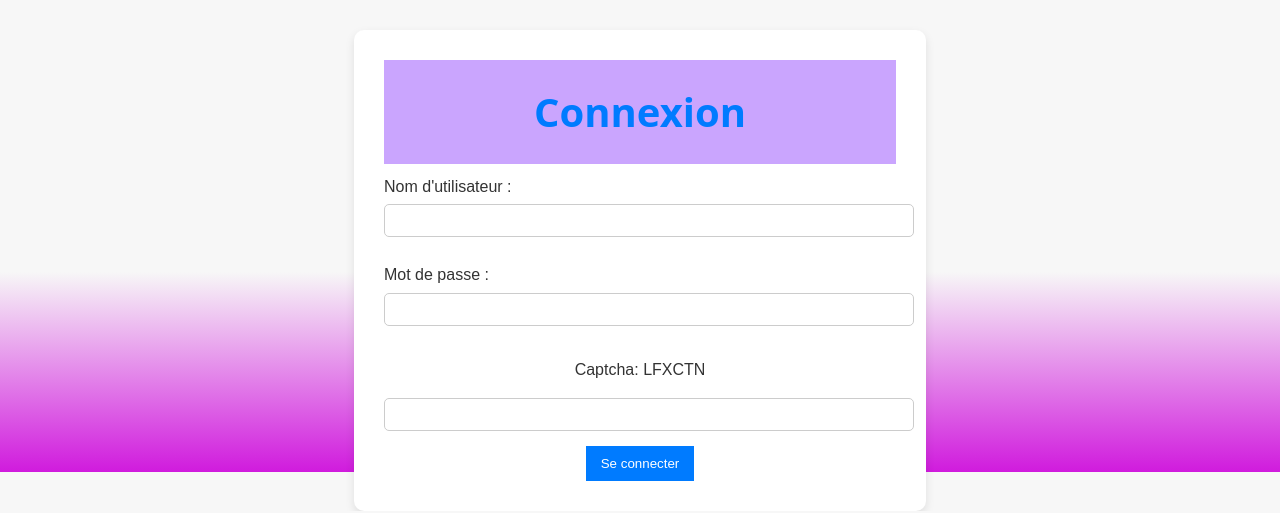
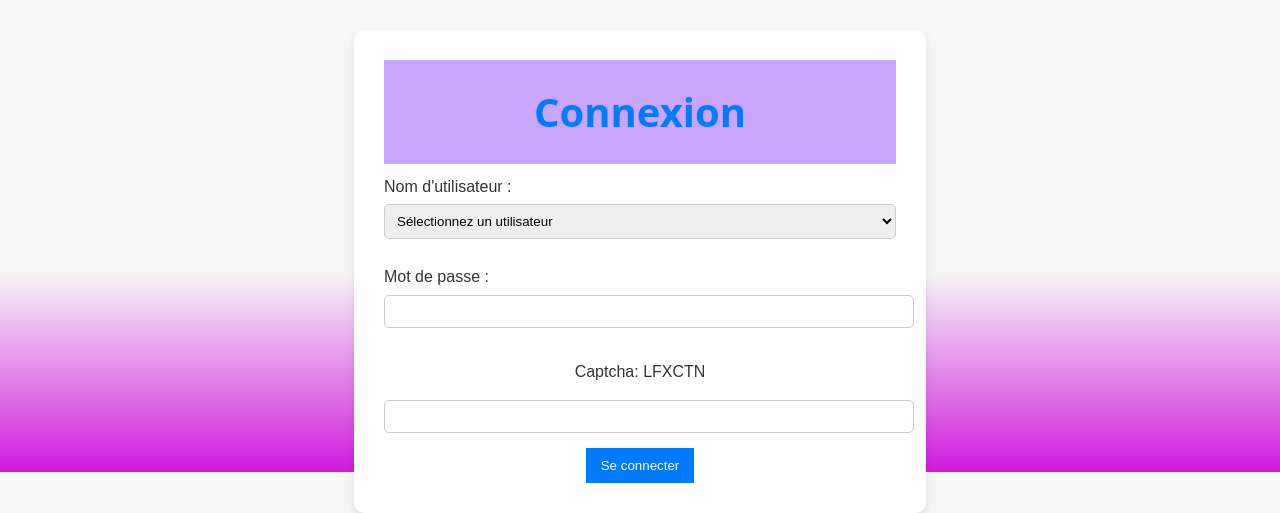
Before and after one commit to Alixmq/Magasin-de-GIFs, a Flask app: page /login in a window 1280 px wide. Shown: the part 328-841 px from the top of the page. Run offline with Flask 3, Linux system fonts and the light colour scheme.

Commit message:
ajout choix login

```diff
--- a/projet_pw/flask_app/app.py
+++ b/projet_pw/flask_app/app.py
@@ -45,7 +45,7 @@ def login():
             "Delta": "Ioritz",
             "Risi": "Richard",
             "Leroy": "Tangui",
-            "stagiaire": "Remi",
+            "Stagiaire": "Remi",
             "Apasyli": "Alix"
         }
 
--- a/projet_pw/flask_app/templates/login.html
+++ b/projet_pw/flask_app/templates/login.html
@@ -57,6 +57,14 @@
         button:hover {
             background: #0056b3;
         }
+
+        select {
+            width: 100%;
+            padding: 8px;
+            margin-bottom: 15px;
+            border: 1px solid #ccc;
+            border-radius: 5px;
+        }
     </style>
 </head>
 <header>
@@ -67,18 +75,19 @@
 </header>
 
 <body>
-    <!-- <form method="POST">
-        <input type="text" name="username">
-        <input type="password" name="password">
-        <p>Captcha: {{ captcha }}</p>
-        <input type="text" name="captcha">
-        <button type="submit">Connexion</button>
-    </form> -->
     <div class="login-container">
         <h1>Connexion</h1>
         <form method="POST">
             <label>Nom d'utilisateur :</label>
-            <input type="text" name="username" required pattern="[A-Za-z0-9_]+">
+            <select name="username" required>
+                <option value="">Sélectionnez un utilisateur</option>
+                <option value="Risi">Risi</option>
+                <option value="Leroy">Leroy</option>
+                <option value="Delta">Delta</option>
+                <option value="Stagiaire">Stagiaire</option>
+                <option value="Apasyli">Apasyli</option>
+
+            </select>
             <label>Mot de passe :</label>
             <input type="password" name="password" required>
             <p>Captcha: {{ captcha }}</p>
@@ -87,6 +96,8 @@
         </form>
     </div>
 </body>
+
+</html>
 <!-- LOGIN : CacaBoudin
 PASSWORD : LeCacaEstCuit -->
 
```
